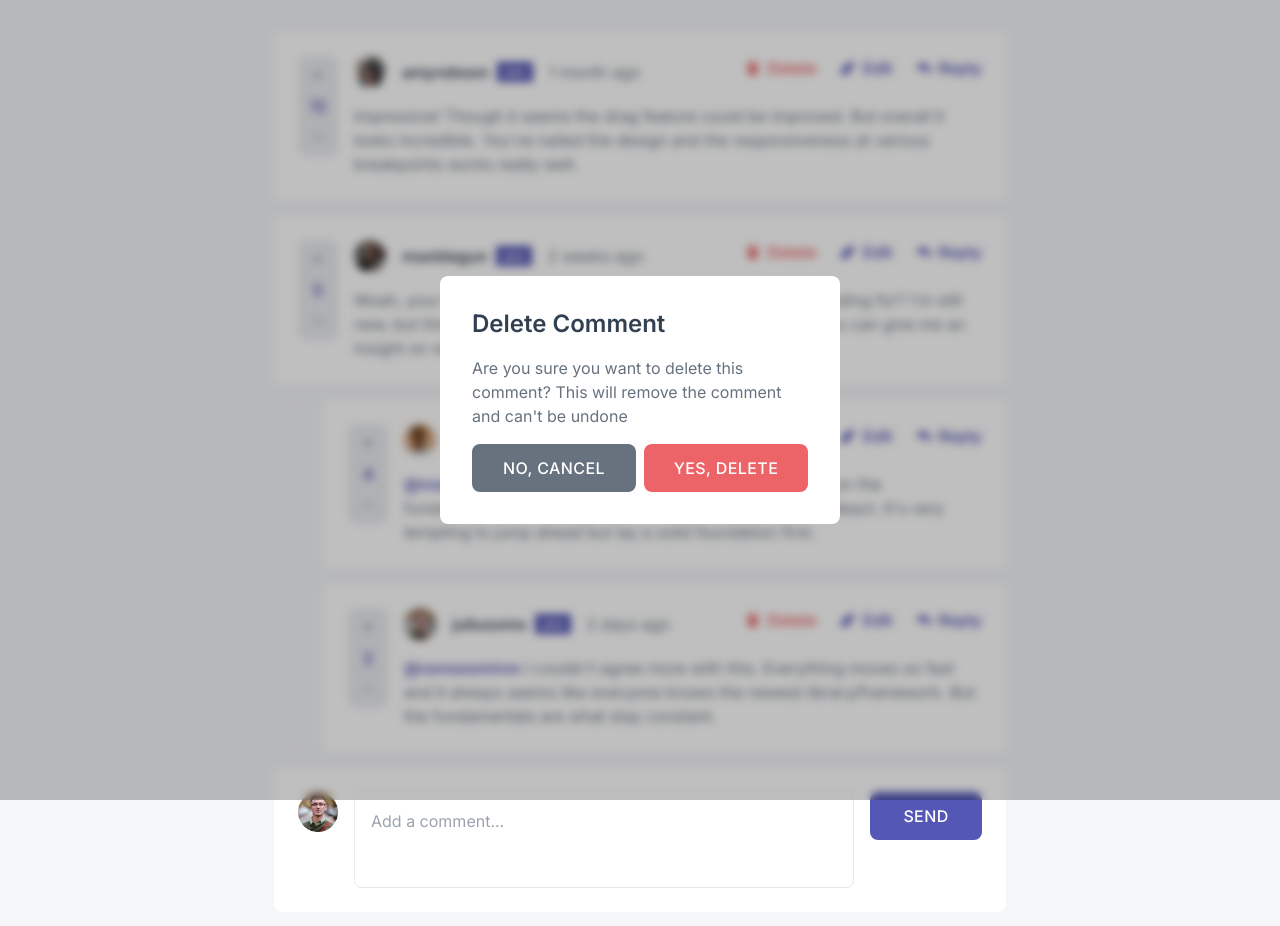
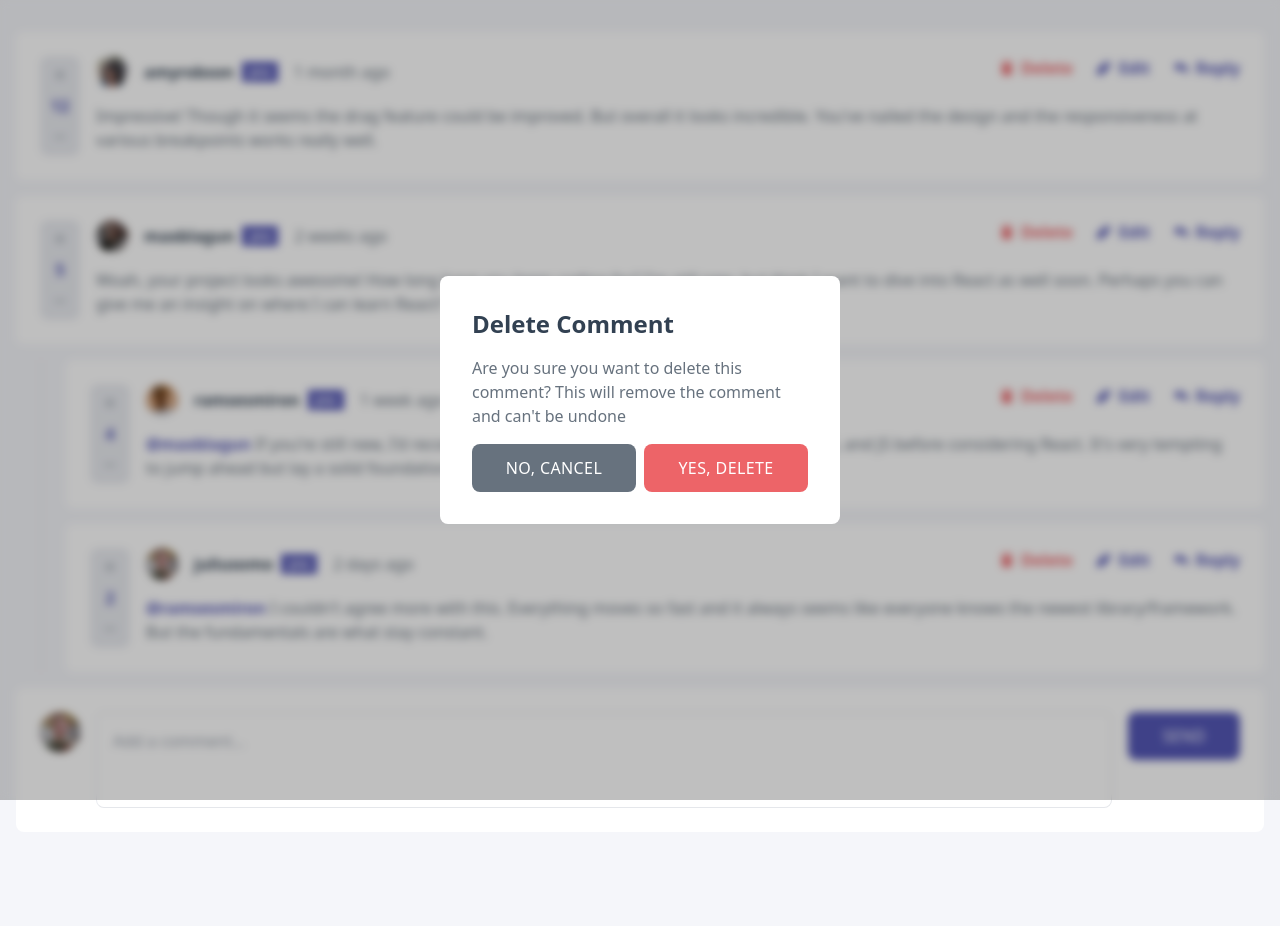
Before and after one commit to saakarx/interactive-comments-section, a React (Vite) app: page / in a window 1280 px wide. Shown: the top 926 px of the page. After the commit the page ends 864 px from the top, so only its background shows below. Built offline with nearby package versions, Linux system fonts and the light colour scheme.

Commit message:
rename tailwind config

```diff
--- a/tailwind.config.cjs
+++ b/tailwind.config.ts
@@ -1,7 +1,7 @@
-/** @type {import('tailwindcss').Config} */
-const defaultTheme = require('tailwindcss/defaultTheme');
+import defaultTheme from 'tailwindcss/defaultTheme';
+import { type Config } from 'tailwindcss';
 
-module.exports = {
+export default {
   content: ['./index.html', './src/**/*.{js,jsx,ts,tsx}'],
   theme: {
     extend: {
@@ -9,41 +9,41 @@ module.exports = {
         white: 'hsl(0, 0%, 100%)',
         red: {
           soft: 'hsl(358, 79%, 66%)',
-          pale: 'hsl(357, 100%, 86%)'
+          pale: 'hsl(357, 100%, 86%)',
         },
         blue: {
           moderate: 'hsl(238, 40%, 52%)',
           lightGrayish: 'hsl(239, 57%, 85%)',
           dark: 'hsl(212, 24%, 26%)',
-          grayish: 'hsl(211, 10%, 45%)'
+          grayish: 'hsl(211, 10%, 45%)',
         },
         gray: {
           light: 'hsl(223, 19%, 93%)',
-          veryLight: 'hsl(228, 33%, 97%)'
-        }
+          veryLight: 'hsl(228, 33%, 97%)',
+        },
       },
       fontFamily: {
-        sans: ['Inter', ...defaultTheme.fontFamily.sans]
+        sans: ['Rubik', ...defaultTheme.fontFamily.sans],
       },
       gridTemplateColumns: {
         'comment-desktop': 'auto 1fr auto',
         'comment-mobile': 'auto 1fr',
         'comment-create-mobile': '1fr auto',
-        'comment-create-desktop': '40px 1fr auto'
+        'comment-create-desktop': '40px 1fr auto',
       },
       gridTemplateRows: {
         'comment-desktop': 'auto 1fr',
         'comment-mobile': 'auto 1fr auto',
         'comment-create-mobile': '1fr auto',
-        'comment-create-desktop': 'auto'
+        'comment-create-desktop': 'auto',
       },
       maxWidth: {
-        '45.75rem': '45.75rem'
+        container: '45.75rem',
       },
       screens: {
-        md: '700px'
-      }
-    }
+        md: '700px',
+      },
+    },
   },
-  plugins: []
-};
+  plugins: [],
+} satisfies Config;
```
